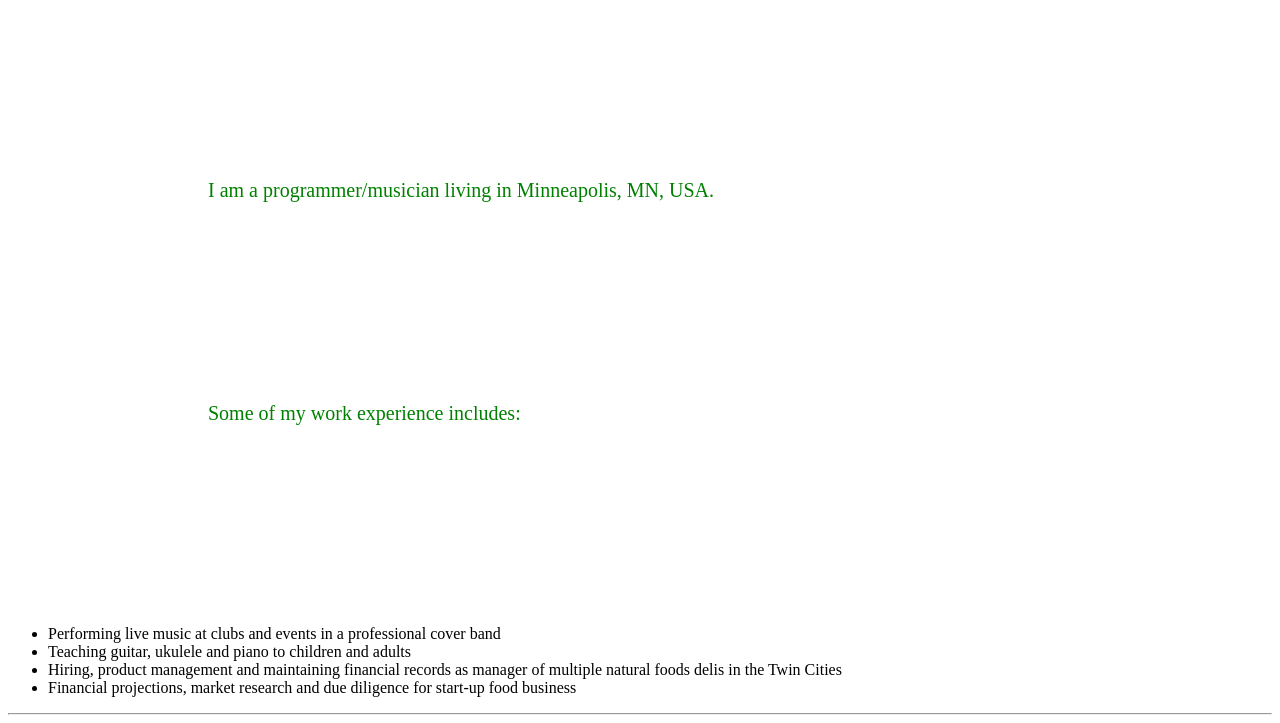
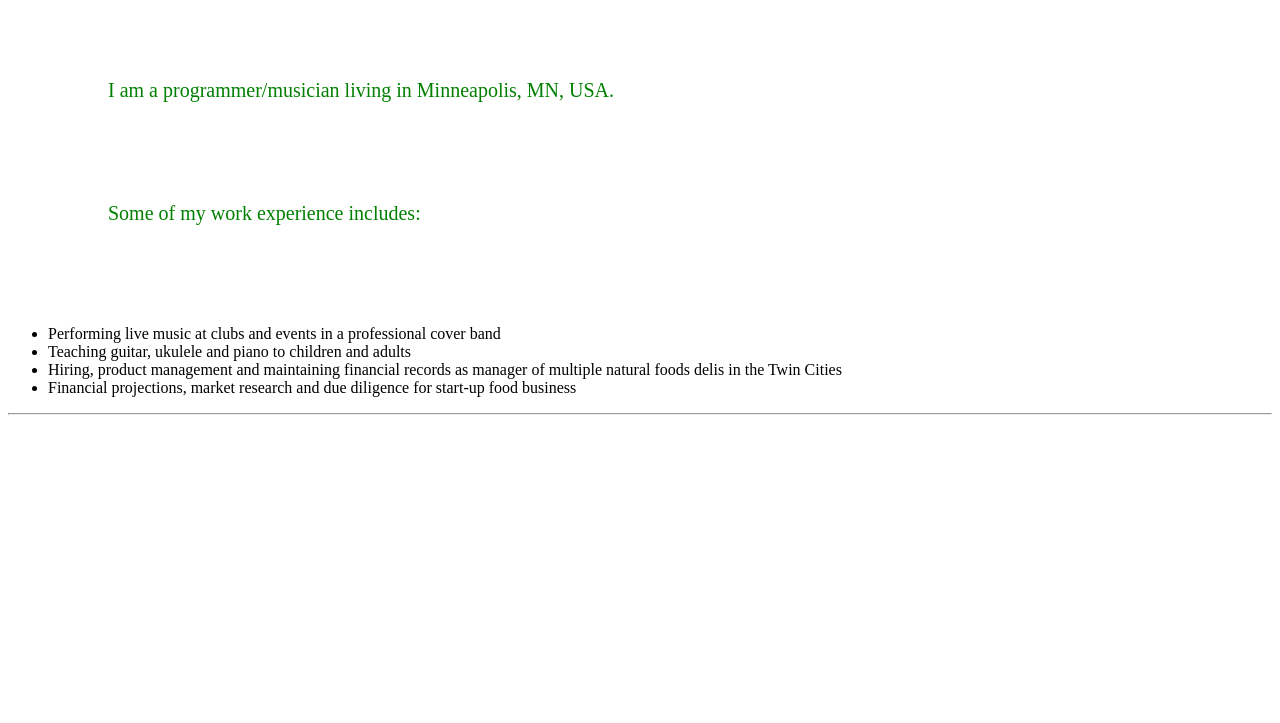
Before and after one commit to fink612/personal-site, a plain HTML site: page index.html in a window 1280 px wide. Shown: the part 130-853 px from the top of the page. After the commit the page ends 800 px from the top, so only its background shows below. Drawn offline with Linux system fonts and the light colour scheme; a script that the page names is missing.

Commit message:
Update styles.css

```diff
--- a/styles.css
+++ b/styles.css
@@ -6,8 +6,7 @@ h1 {
  }
 
 p {
-  border: 100px;
-  margin: 200px;
+  margin: 100px;
   color: green;
   font-size: 20px;
 }
```
